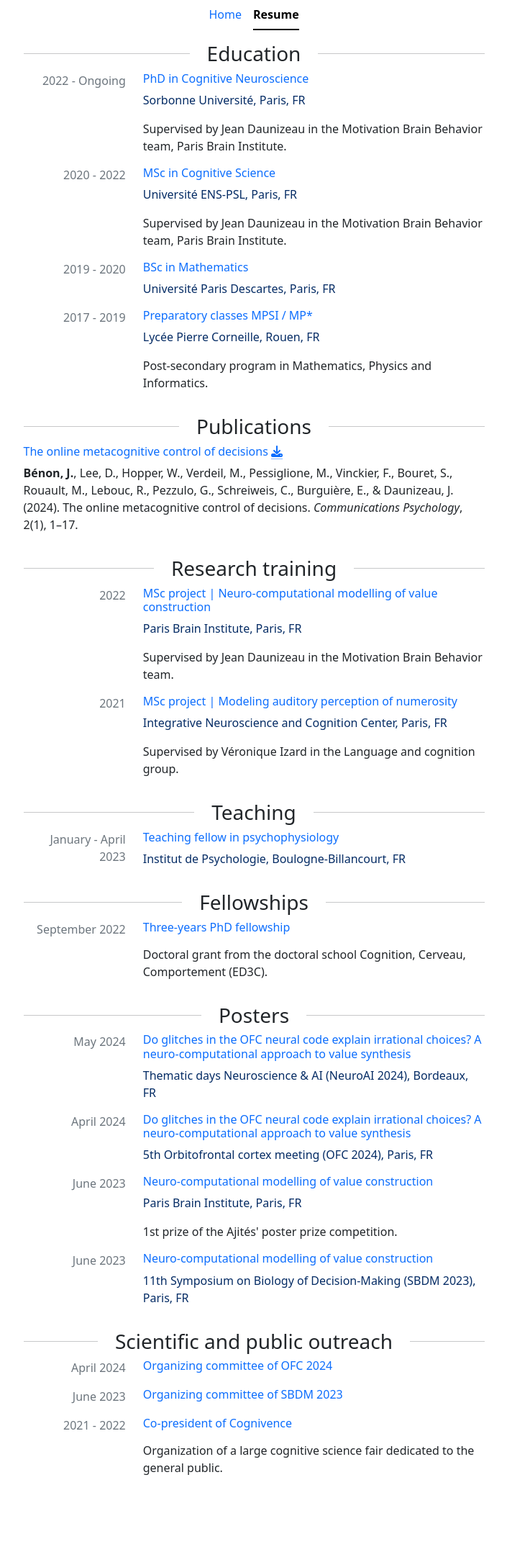
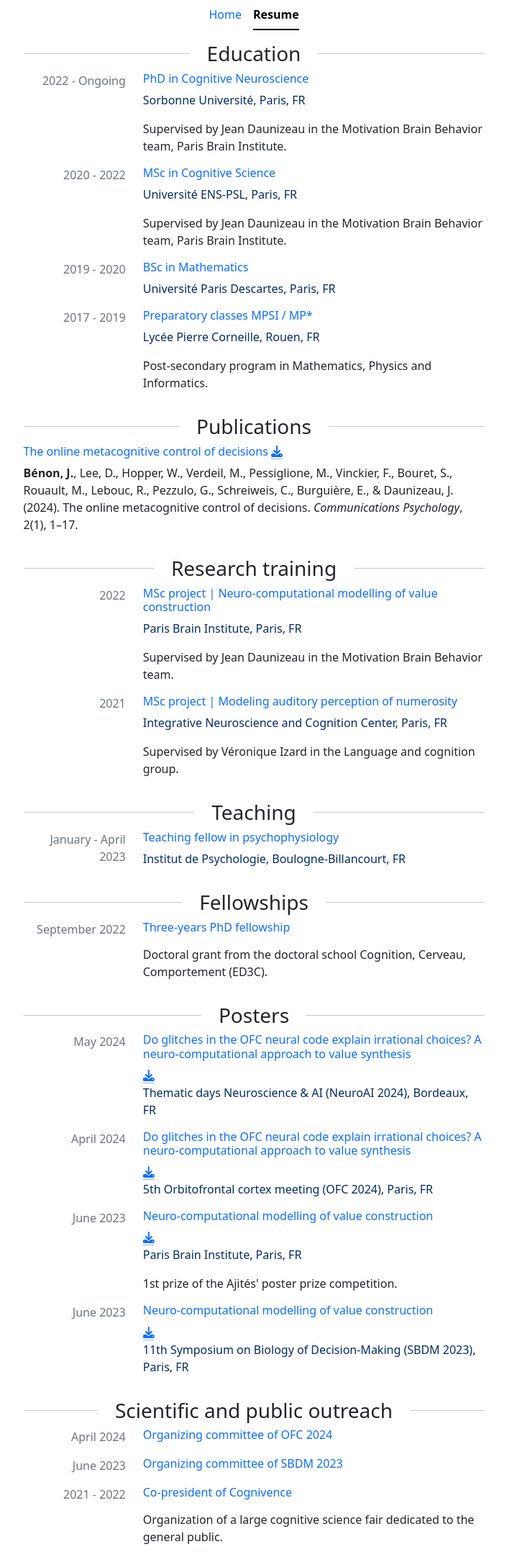
Before and after one commit to jbenon/jbenon.github.io, a Jekyll site: the page built from resume.html, in a window 1280 px wide. Shown: the whole page at 72% size, without its empty margins (287-992 px from the left). Built offline with Jekyll 4.4.1, drawn with Linux system fonts in a browser that asks for light colours; nearby versions of some CDN libraries; before the commit the page ends 2067 px from its top, so only the background shows below that.

Commit message:
Add download link to other sections and rebase assets architecture

```diff
--- a/resume.html
+++ b/resume.html
@@ -27,7 +27,7 @@ layout: default
                     <div class="col">
                         <h6 class="text-primary">
                           {{publication.title}}
-                          <a class="icon-link" href="/assets/pdf/papers/{{publication.pdf}}.pdf" download>
+                          <a class="icon-link" href="/assets/{{publication.pdf}}.pdf" download>
                             <i class="fa-solid fa-download"></i>
                           </a>
                         </h6>
@@ -45,6 +45,11 @@ layout: default
                 </div>
                 <div class="col-9">
                   <h6 class="text-primary">{{item.title}}</h6>
+                  {% if item.pdf %}
+                    <a class="icon-link" href="/assets/{{item.pdf}}.pdf" download>
+                      <i class="fa-solid fa-download"></i>
+                    </a>
+                  {% endif %}
                   <p class="text-primary-emphasis">{{item.place}}</p>
                   <p>{{item.details}}</p>
                 </div>
```
Also changed, not shown: assets/icons/download.svg (deleted), 8 other files.
